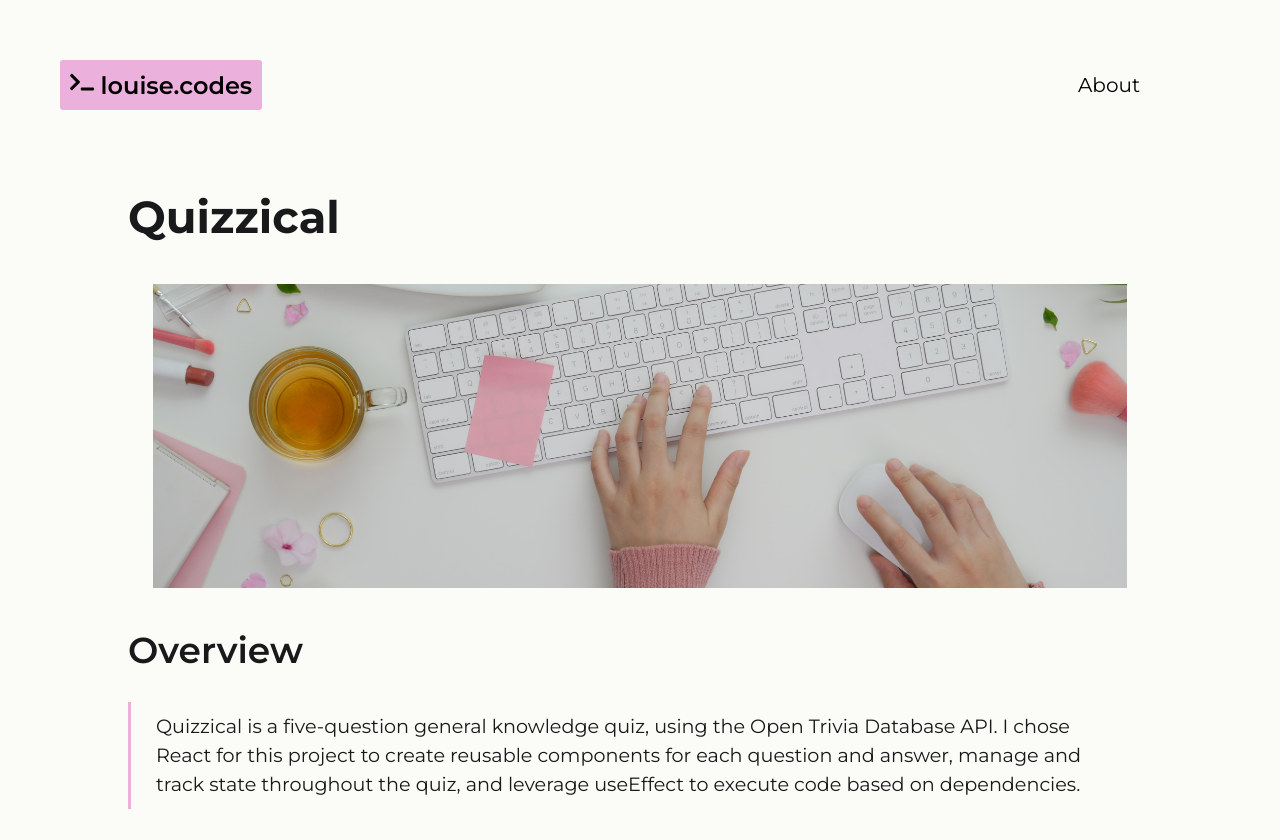
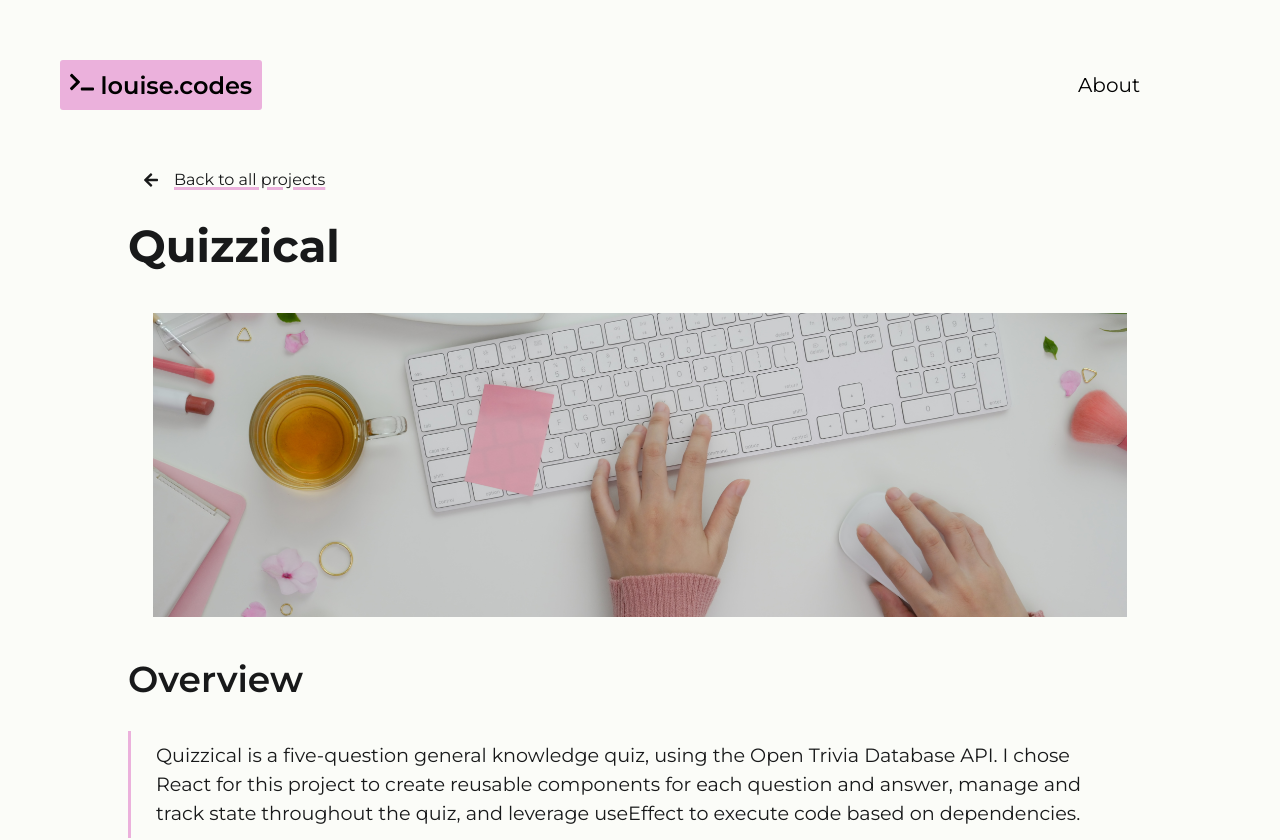
Before and after one commit to louiseka/portfolio, a React (Vite) app: page /projects/1 in a window 1280 px wide. Shown: the top 840 px of the page. Built offline with nearby package versions, Linux system fonts and the light colour scheme.

Commit message:
Backlink added to Project Details page

```diff
--- a/src/App.jsx
+++ b/src/App.jsx
@@ -1,4 +1,6 @@
 import { BrowserRouter, Routes, Route } from "react-router"
+import ScrollToAnchor from "./components/ScrollToAnchor"
+
 
 import Layout from "./components/Layout"
 import Home from "./pages/Home"
@@ -28,9 +30,9 @@ function App() {
           </Route>
         </Route>
       </Routes>
+      <ScrollToAnchor />
+    </BrowserRouter>
 
-
-    </BrowserRouter>
 
   )
 }
--- a/src/components/Layout.jsx
+++ b/src/components/Layout.jsx
@@ -2,6 +2,7 @@ import { Outlet } from "react-router"
 
 import Header from "./Header"
 import Footer from "./Footer"
+
 
 
 export default function Layout() {
--- /dev/null
+++ b/src/components/ScrollToAnchor.jsx
@@ -0,0 +1,26 @@
+import { useEffect, useRef } from 'react';
+import { useLocation } from 'react-router';
+
+function ScrollToAnchor() {
+    const location = useLocation();
+    const lastHash = useRef('');
+
+    useEffect(() => {
+        if (location.hash) {
+            lastHash.current = location.hash.slice(1);
+        }
+
+        if (lastHash.current && document.getElementById(lastHash.current)) {
+            setTimeout(() => {
+                document
+                    .getElementById(lastHash.current)
+                    ?.scrollIntoView({ behavior: 'smooth', block: 'start' });
+                lastHash.current = '';
+            }, 100);
+        }
+    }, [location]);
+
+    return null;
+}
+
+export default ScrollToAnchor;
--- a/src/index.css
+++ b/src/index.css
@@ -91,15 +91,25 @@ p {
     padding: 0px 0 10px;
 }
 
-.cta-link:hover {
+.cta-link:hover,
+.back-link:hover {
     text-decoration-color: #B1EBC0;
+}
+
+.back-link {
+    text-decoration: underline;
+    text-decoration-color: #EBB1DC;
+    text-decoration-thickness: 3px;
+    color: #18191A;
+    display: flex;
+    align-items: center;
+    padding: 0 0 10px;
 }
 
 
 
-
 .icon {
-    margin: 0 0 0 15px;
+    margin: 0 15px;
 
 }
 
--- a/src/pages/Projects/ProjectDetails.jsx
+++ b/src/pages/Projects/ProjectDetails.jsx
@@ -1,6 +1,6 @@
 import { useParams, Link } from "react-router"
 import { projectData } from "../../data"
-import { FaArrowRight } from "react-icons/fa"
+import { FaArrowRight, FaArrowLeft } from "react-icons/fa"
 
 
 export default function ProjectDetails() {
@@ -35,6 +35,8 @@ export default function ProjectDetails() {
 
     return (
         <main key={projectDetails.id} className="project-details">
+            <Link className="back-link" to={"/#projects"}><FaArrowLeft className="icon" />
+                Back to all projects</Link>
             <h1 className="heading">{projectDetails.name}</h1>
             <img className="hero-img" src={projectDetails.headerImg} />
             <h2>Overview</h2>
--- a/src/pages/Projects/Projects.jsx
+++ b/src/pages/Projects/Projects.jsx
@@ -32,7 +32,7 @@ export default function Projects() {
     })
 
     return (
-        <div className="projects-grid">
+        <div className="projects-grid" id="projects">
             <h2>My portfolio of projects</h2>
             <p className="sub-text"> I'm a Frontend Developer with a strong eye for detail and a passion for accessibility. With three
                 years
```
Also changed, not shown: package.json (line endings or trailing spaces).
